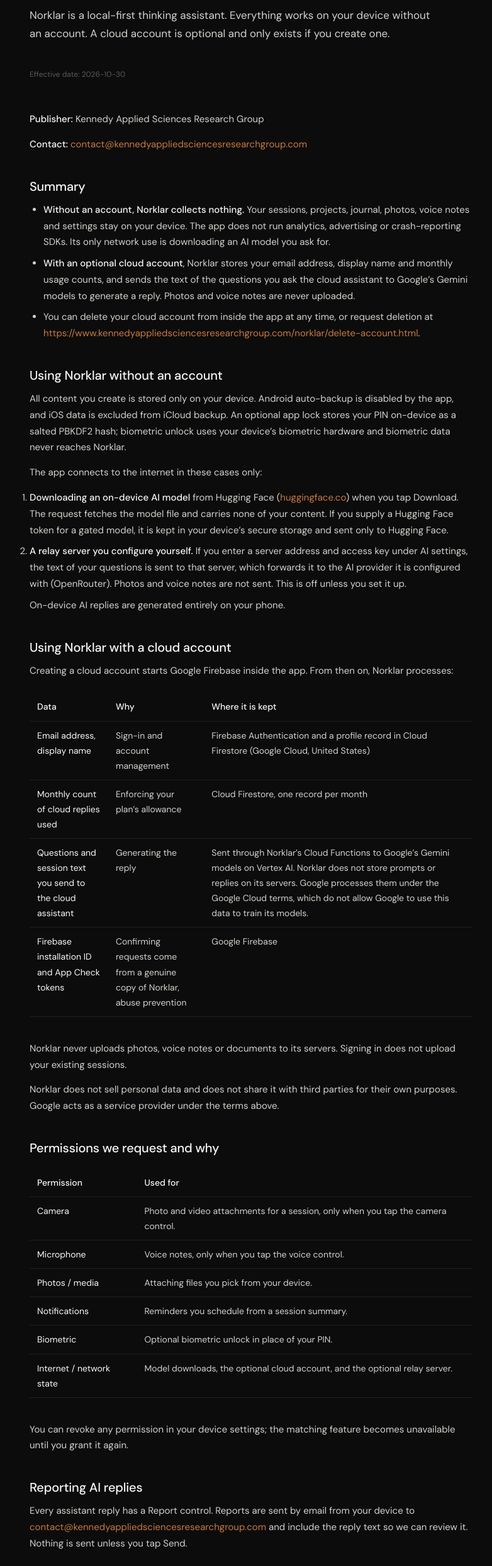
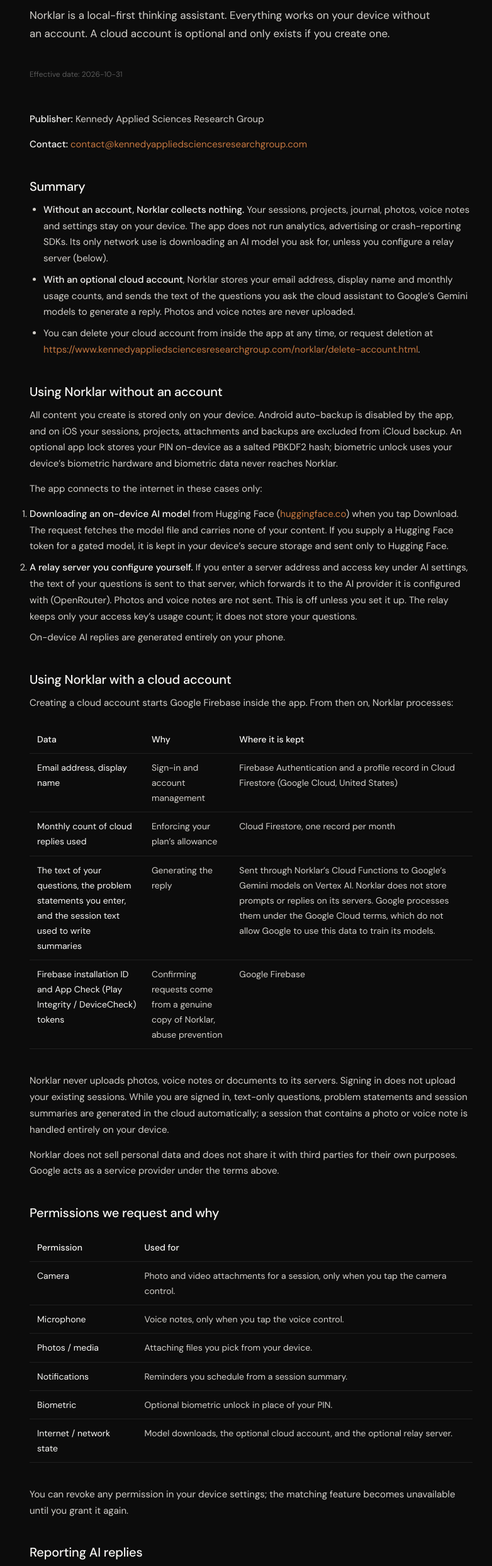
Before and after one commit to iLevyTate/kennedyappliedsciencesresearchgroup, a plain HTML site: page norklar/privacy.html in a window 1280 px wide. Shown: the part 249-2736 px from the top of the page at 63% size, without its empty margins (241-1023 px from the left). Drawn offline with Linux system fonts and the light colour scheme.

Commit message:
norklar: republish the privacy policy for the 2026-10-31 release (#2)
Matches docs/privacy-policy.md in the app repo: report coverage, automatic cloud generation while signed in, iOS backup scope, relay retention, the Local AI settings path, and no in-app change notice.

```diff
--- a/norklar/privacy.html
+++ b/norklar/privacy.html
@@ -79,24 +79,24 @@ main table td,main table td:first-child,main table th{white-space:normal;overflo
   <div class="crumb"><a href="/">Home</a> <a href="/norklar/">/ Norklar</a> / Privacy</div>
   <h1>Norklar Privacy Policy</h1>
   <p class="lead">Norklar is a local-first thinking assistant. Everything works on your device without an account. A cloud account is optional and only exists if you create one.</p>
-  <div class="updated">Effective date: <time datetime="2026-10-30">2026-10-30</time></div>
+  <div class="updated">Effective date: <time datetime="2026-10-31">2026-10-31</time></div>
 
   <p><strong>Publisher:</strong> Kennedy Applied Sciences Research Group</p>
   <p><strong>Contact:</strong> <a href="mailto:contact@kennedyappliedsciencesresearchgroup.com">contact@kennedyappliedsciencesresearchgroup.com</a></p>
 
   <h2>Summary</h2>
   <ul>
-    <li><strong>Without an account, Norklar collects nothing.</strong> Your sessions, projects, journal, photos, voice notes and settings stay on your device. The app does not run analytics, advertising or crash-reporting SDKs. Its only network use is downloading an AI model you ask for.</li>
+    <li><strong>Without an account, Norklar collects nothing.</strong> Your sessions, projects, journal, photos, voice notes and settings stay on your device. The app does not run analytics, advertising or crash-reporting SDKs. Its only network use is downloading an AI model you ask for, unless you configure a relay server (below).</li>
     <li><strong>With an optional cloud account</strong>, Norklar stores your email address, display name and monthly usage counts, and sends the text of the questions you ask the cloud assistant to Google&rsquo;s Gemini models to generate a reply. Photos and voice notes are never uploaded.</li>
     <li>You can delete your cloud account from inside the app at any time, or request deletion at <a href="https://www.kennedyappliedsciencesresearchgroup.com/norklar/delete-account.html">https://www.kennedyappliedsciencesresearchgroup.com/norklar/delete-account.html</a>.</li>
   </ul>
 
   <h2>Using Norklar without an account</h2>
-  <p>All content you create is stored only on your device. Android auto-backup is disabled by the app, and iOS data is excluded from iCloud backup. An optional app lock stores your PIN on-device as a salted PBKDF2 hash; biometric unlock uses your device&rsquo;s biometric hardware and biometric data never reaches Norklar.</p>
+  <p>All content you create is stored only on your device. Android auto-backup is disabled by the app, and on iOS your sessions, projects, attachments and backups are excluded from iCloud backup. An optional app lock stores your PIN on-device as a salted PBKDF2 hash; biometric unlock uses your device&rsquo;s biometric hardware and biometric data never reaches Norklar.</p>
   <p>The app connects to the internet in these cases only:</p>
   <ol>
     <li><strong>Downloading an on-device AI model</strong> from Hugging Face (<a href="https://huggingface.co">huggingface.co</a>) when you tap Download. The request fetches the model file and carries none of your content. If you supply a Hugging Face token for a gated model, it is kept in your device&rsquo;s secure storage and sent only to Hugging Face.</li>
-    <li><strong>A relay server you configure yourself.</strong> If you enter a server address and access key under AI settings, the text of your questions is sent to that server, which forwards it to the AI provider it is configured with (OpenRouter). Photos and voice notes are not sent. This is off unless you set it up.</li>
+    <li><strong>A relay server you configure yourself.</strong> If you enter a server address and access key under AI settings, the text of your questions is sent to that server, which forwards it to the AI provider it is configured with (OpenRouter). Photos and voice notes are not sent. This is off unless you set it up. The relay keeps only your access key&rsquo;s usage count; it does not store your questions.</li>
   </ol>
   <p>On-device AI replies are generated entirely on your phone.</p>
 
@@ -107,11 +107,11 @@ main table td,main table td:first-child,main table th{white-space:normal;overflo
     <tbody>
       <tr><td>Email address, display name</td><td>Sign-in and account management</td><td>Firebase Authentication and a profile record in Cloud Firestore (Google Cloud, United States)</td></tr>
       <tr><td>Monthly count of cloud replies used</td><td>Enforcing your plan&rsquo;s allowance</td><td>Cloud Firestore, one record per month</td></tr>
-      <tr><td>Questions and session text you send to the cloud assistant</td><td>Generating the reply</td><td>Sent through Norklar&rsquo;s Cloud Functions to Google&rsquo;s Gemini models on Vertex AI. Norklar does not store prompts or replies on its servers. Google processes them under the Google Cloud terms, which do not allow Google to use this data to train its models.</td></tr>
-      <tr><td>Firebase installation ID and App Check tokens</td><td>Confirming requests come from a genuine copy of Norklar, abuse prevention</td><td>Google Firebase</td></tr>
+      <tr><td>The text of your questions, the problem statements you enter, and the session text used to write summaries</td><td>Generating the reply</td><td>Sent through Norklar&rsquo;s Cloud Functions to Google&rsquo;s Gemini models on Vertex AI. Norklar does not store prompts or replies on its servers. Google processes them under the Google Cloud terms, which do not allow Google to use this data to train its models.</td></tr>
+      <tr><td>Firebase installation ID and App Check (Play Integrity / DeviceCheck) tokens</td><td>Confirming requests come from a genuine copy of Norklar, abuse prevention</td><td>Google Firebase</td></tr>
     </tbody>
   </table></div>
-  <p>Norklar never uploads photos, voice notes or documents to its servers. Signing in does not upload your existing sessions.</p>
+  <p>Norklar never uploads photos, voice notes or documents to its servers. Signing in does not upload your existing sessions. While you are signed in, text-only questions, problem statements and session summaries are generated in the cloud automatically; a session that contains a photo or voice note is handled entirely on your device.</p>
   <p>Norklar does not sell personal data and does not share it with third parties for their own purposes. Google acts as a service provider under the terms above.</p>
 
   <h2>Permissions we request and why</h2>
@@ -129,12 +129,12 @@ main table td,main table td:first-child,main table th{white-space:normal;overflo
   <p>You can revoke any permission in your device settings; the matching feature becomes unavailable until you grant it again.</p>
 
   <h2>Reporting AI replies</h2>
-  <p>Every assistant reply has a Report control. Reports are sent by email from your device to <a href="mailto:contact@kennedyappliedsciencesresearchgroup.com">contact@kennedyappliedsciencesresearchgroup.com</a> and include the reply text so we can review it. Nothing is sent unless you tap Send.</p>
+  <p>Every reply in Ask and project chat has a Report control. Reports are sent by email from your device to <a href="mailto:contact@kennedyappliedsciencesresearchgroup.com">contact@kennedyappliedsciencesresearchgroup.com</a> and include the reply text so we can review it. Nothing is sent unless you tap Send.</p>
 
   <h2>Retention and deletion</h2>
   <ul>
     <li><strong>On-device data</strong> is removed by Settings &rarr; Clear All Data, or by uninstalling the app.</li>
-    <li><strong>Cloud account data</strong> is kept until you delete the account. In the app: Settings &rarr; AI settings &rarr; Cloud account &rarr; Delete cloud account. This removes your authentication record, profile, usage counts and anything stored under your account on Norklar&rsquo;s servers, immediately and permanently. Sessions stored on your phone are not affected.</li>
+    <li><strong>Cloud account data</strong> is kept until you delete the account. In the app: Settings &rarr; Local AI &rarr; Cloud account &rarr; Delete cloud account. This removes your authentication record, profile, usage counts and anything stored under your account on Norklar&rsquo;s servers, immediately and permanently. Sessions stored on your phone are not affected.</li>
     <li>If you cannot use the app, request deletion at <a href="https://www.kennedyappliedsciencesresearchgroup.com/norklar/delete-account.html">https://www.kennedyappliedsciencesresearchgroup.com/norklar/delete-account.html</a> or by emailing <a href="mailto:contact@kennedyappliedsciencesresearchgroup.com">contact@kennedyappliedsciencesresearchgroup.com</a> from the account&rsquo;s address. Requests are completed within 30 days.</li>
     <li>Prompts sent to the cloud assistant are not retained by Norklar after the reply is returned.</li>
   </ul>
@@ -143,7 +143,7 @@ main table td,main table td:first-child,main table th{white-space:normal;overflo
   <p>Norklar is not directed at children under 13 and does not knowingly collect personal data from them.</p>
 
   <h2>Changes</h2>
-  <p>Changes to this policy are published at this address with a new effective date. Material changes are also shown in the app on next launch.</p>
+  <p>Changes to this policy are published at this address with a new effective date.</p>
 
   <h2>Contact</h2>
   <p><a href="mailto:contact@kennedyappliedsciencesresearchgroup.com">contact@kennedyappliedsciencesresearchgroup.com</a></p>
--- a/sitemap.xml
+++ b/sitemap.xml
@@ -27,7 +27,7 @@
   </url>
   <url>
     <loc>https://www.kennedyappliedsciencesresearchgroup.com/norklar/privacy.html</loc>
-    <lastmod>2026-10-30</lastmod>
+    <lastmod>2026-10-31</lastmod>
     <changefreq>yearly</changefreq>
     <priority>0.4</priority>
   </url>
@@ -39,7 +39,7 @@
   </url>
   <url>
     <loc>https://www.kennedyappliedsciencesresearchgroup.com/norklar/delete-account.html</loc>
-    <lastmod>2026-10-30</lastmod>
+    <lastmod>2026-10-31</lastmod>
     <changefreq>yearly</changefreq>
     <priority>0.4</priority>
   </url>
```
Also changed, not shown: norklar/delete-account.html (+1 -1 lines).
